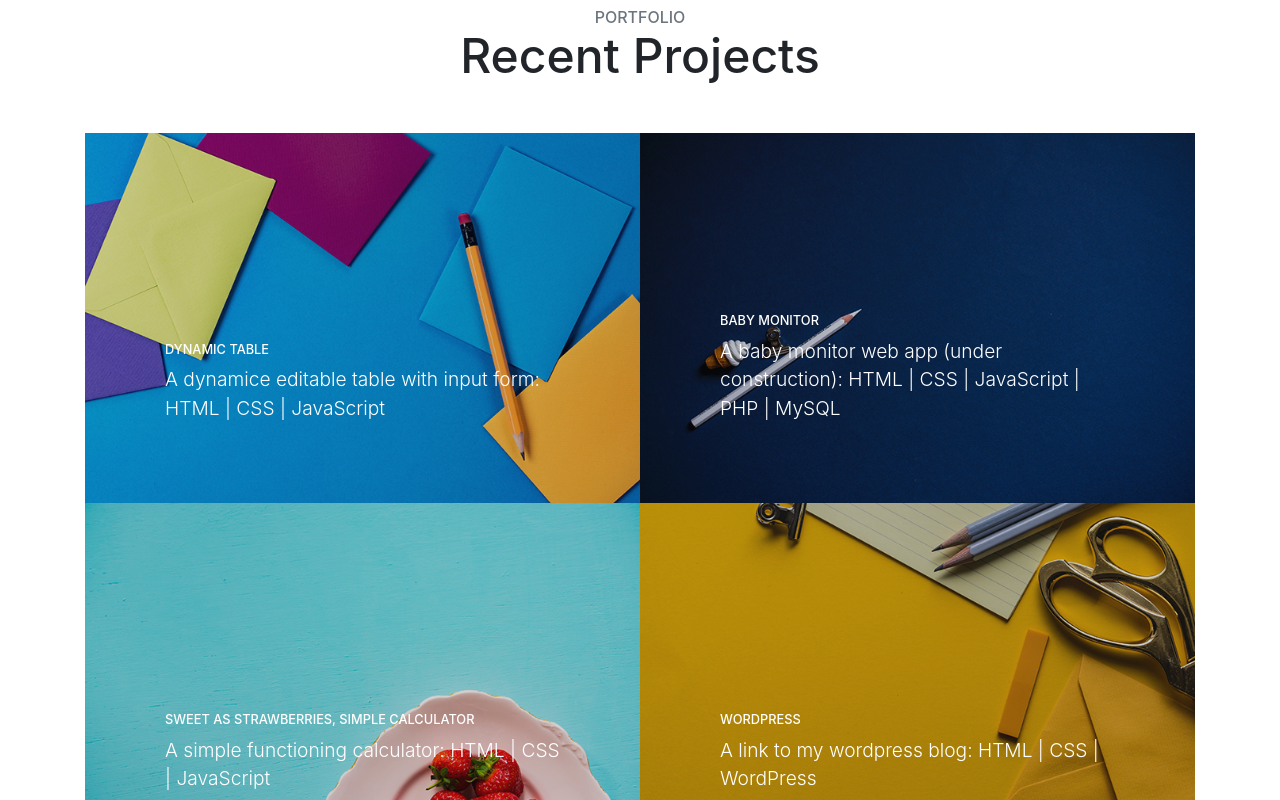
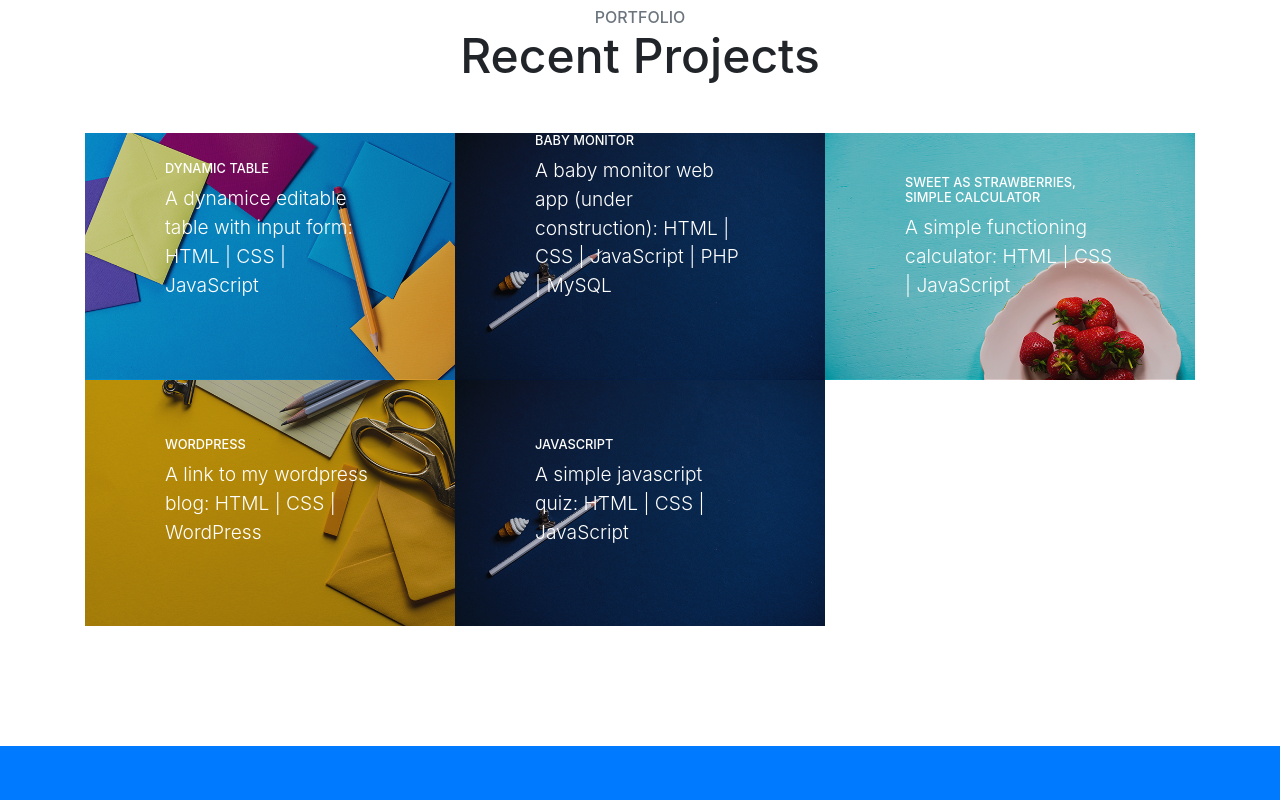
Before and after one commit to mandymuf/Amanda, a website with bundled scripts: page index.html in a window 1280 px wide. Shown: the part 1860-2660 px from the top of the page. Built offline with nearby package versions, Linux system fonts and the light colour scheme.

Commit message:
Update index.html

```diff
--- a/index.html
+++ b/index.html
@@ -131,7 +131,7 @@
           <h2 class="mb-5">Recent Projects</h2>
         </div>
         <div class="row no-gutters">
-          <div class="col-lg-6">
+          <div class="col-lg-4">
             <a class="portfolio-item" href="https://mandymuf.github.io/MyParticipants/">
               <span class="caption">
                 <span class="caption-content">
@@ -142,7 +142,7 @@
               <img class="img-fluid" src="img/portfolio-1.jpg" alt="">
             </a>
           </div>
-          <div class="col-lg-6">
+          <div class="col-lg-4">
             <a class="portfolio-item" href="http://mydailypupu.com/">
               <span class="caption">
                 <span class="caption-content">
@@ -153,7 +153,7 @@
               <img class="img-fluid" src="img/portfolio-2.jpg" alt="">
             </a>
           </div>
-          <div class="col-lg-6">
+          <div class="col-lg-4">
             <a class="portfolio-item" href="http://mydailypupu.com/calculator.html">
               <span class="caption">
                 <span class="caption-content">
@@ -164,7 +164,7 @@
               <img class="img-fluid" src="img/portfolio-3.jpg" alt="">
             </a>
           </div>
-          <div class="col-lg-6">
+          <div class="col-lg-4">
             <a class="portfolio-item" href="http://mydailypupu.com/wordpress/">
               <span class="caption">
                 <span class="caption-content">
@@ -175,8 +175,7 @@
               <img class="img-fluid" src="img/portfolio-4.jpg" alt="">
             </a>
           </div>
-        </div>
-        <div class="col-lg-6">
+          <div class="col-lg-4">
             <a class="portfolio-item" href="https://mandymuf.github.io/quiz/">
               <span class="caption">
                 <span class="caption-content">
@@ -187,6 +186,8 @@
               <img class="img-fluid" src="img/portfolio-2.jpg" alt="">
             </a>
           </div>
+        </div>
+
       </div>
     </section>
 
```
